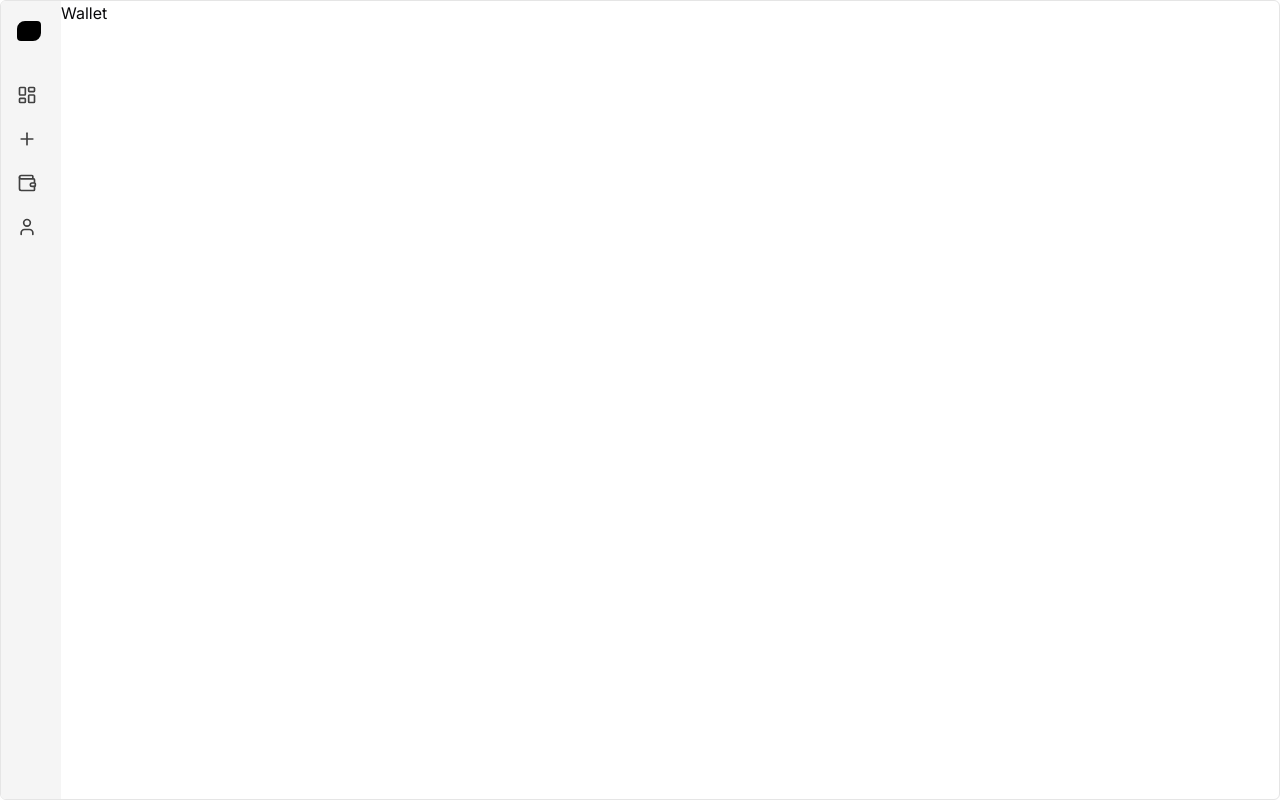
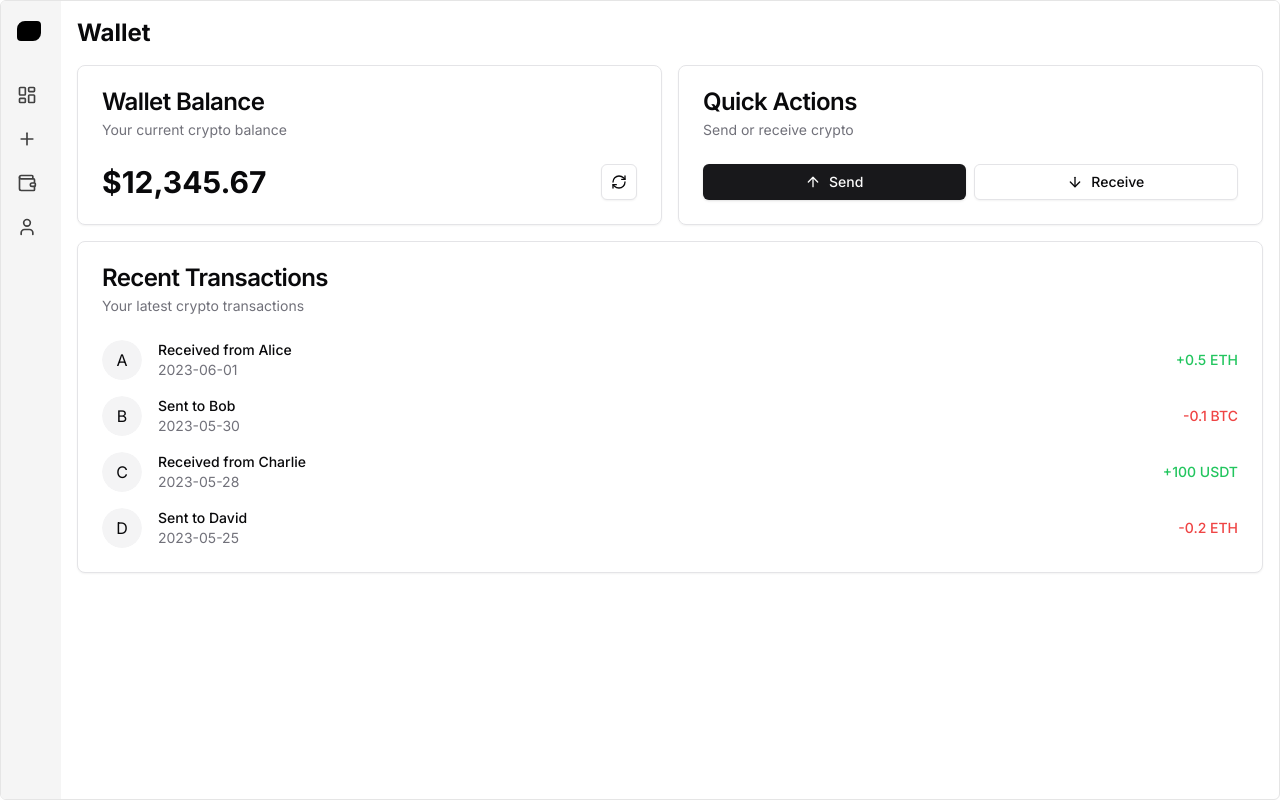
Before and after one commit to jaymehta002/carbon-credit, a Next.js app: page /dashboard/wallet in a window 1280 px wide. Built offline with nearby package versions, Linux system fonts and the light colour scheme.

Commit message:
feat : wallet UI

```diff
--- a/package.json
+++ b/package.json
@@ -10,6 +10,7 @@
   },
   "dependencies": {
     "@clerk/nextjs": "^5.4.1",
+    "@radix-ui/react-avatar": "^1.1.0",
     "@radix-ui/react-icons": "^1.3.0",
     "@radix-ui/react-slot": "^1.1.0",
     "class-variance-authority": "^0.7.0",
--- a/src/app/dashboard/wallet/page.tsx
+++ b/src/app/dashboard/wallet/page.tsx
@@ -1,8 +1,9 @@
+import WalletPage from '@/components/Dashboard/WalletPage'
 import React from 'react'
 
 const Wallet = () => {
   return (
-    <div>Wallet</div>
+    <WalletPage/>
   )
 }
 
--- /dev/null
+++ b/src/components/Dashboard/WalletPage.tsx
@@ -0,0 +1,84 @@
+"use client"
+import { useState } from 'react'
+import { Card, CardContent, CardDescription, CardHeader, CardTitle } from "@/components/ui/card"
+import { Avatar, AvatarFallback, AvatarImage } from "@/components/ui/avatar"
+import { Button } from "@/components/ui/button"
+import { Input } from "@/components/ui/input"
+import { ArrowDownIcon, ArrowUpIcon, RefreshCwIcon } from "lucide-react"
+
+export default function WalletPage() {
+  const [balance, setBalance] = useState("12,345.67")
+  const [transactions, setTransactions] = useState([
+    { id: 1, type: 'received', amount: '0.5 ETH', from: 'Alice', date: '2023-06-01' },
+    { id: 2, type: 'sent', amount: '0.1 BTC', to: 'Bob', date: '2023-05-30' },
+    { id: 3, type: 'received', amount: '100 USDT', from: 'Charlie', date: '2023-05-28' },
+    { id: 4, type: 'sent', amount: '0.2 ETH', to: 'David', date: '2023-05-25' },
+  ])
+
+  const refreshBalance = () => {
+    // In a real application, this would fetch the latest balance from an API
+    setBalance((parseFloat(balance.replace(',', '')) + Math.random() * 100).toFixed(2).replace(/\B(?=(\d{3})+(?!\d))/g, ","))
+  }
+
+  return (
+    <div className="p-4 bg-background">
+      <h1 className="text-2xl font-bold mb-4">Wallet</h1>
+      <div className="grid gap-4 md:grid-cols-2">
+        <Card>
+          <CardHeader>
+            <CardTitle>Wallet Balance</CardTitle>
+            <CardDescription>Your current crypto balance</CardDescription>
+          </CardHeader>
+          <CardContent>
+            <div className="flex items-center justify-between">
+              <div className="text-3xl font-bold">${balance}</div>
+              <Button onClick={refreshBalance} size="icon" variant="outline">
+                <RefreshCwIcon className="h-4 w-4" />
+              </Button>
+            </div>
+          </CardContent>
+        </Card>
+        <Card>
+          <CardHeader>
+            <CardTitle>Quick Actions</CardTitle>
+            <CardDescription>Send or receive crypto</CardDescription>
+          </CardHeader>
+          <CardContent className="flex gap-2">
+            <Button className="flex-1">
+              <ArrowUpIcon className="mr-2 h-4 w-4" /> Send
+            </Button>
+            <Button className="flex-1" variant="outline">
+              <ArrowDownIcon className="mr-2 h-4 w-4" /> Receive
+            </Button>
+          </CardContent>
+        </Card>
+      </div>
+      <Card className="mt-4">
+        <CardHeader>
+          <CardTitle>Recent Transactions</CardTitle>
+          <CardDescription>Your latest crypto transactions</CardDescription>
+        </CardHeader>
+        <CardContent>
+          <div className="space-y-4">
+            {transactions.map((transaction) => (
+              <div key={transaction.id} className="flex items-center justify-between">
+                <div className="flex items-center space-x-4">
+                  <Avatar>
+                    <AvatarFallback>{transaction.type === 'received' ? transaction.from[0] : transaction.to[0]}</AvatarFallback>
+                  </Avatar>
+                  <div>
+                    <p className="text-sm font-medium">{transaction.type === 'received' ? `Received from ${transaction.from}` : `Sent to ${transaction.to}`}</p>
+                    <p className="text-sm text-muted-foreground">{transaction.date}</p>
+                  </div>
+                </div>
+                <div className={`text-sm font-medium ${transaction.type === 'received' ? 'text-green-500' : 'text-red-500'}`}>
+                  {transaction.type === 'received' ? '+' : '-'}{transaction.amount}
+                </div>
+              </div>
+            ))}
+          </div>
+        </CardContent>
+      </Card>
+    </div>
+  )
+}
--- /dev/null
+++ b/src/components/ui/avatar.tsx
@@ -0,0 +1,50 @@
+"use client"
+
+import * as React from "react"
+import * as AvatarPrimitive from "@radix-ui/react-avatar"
+
+import { cn } from "@/lib/utils"
+
+const Avatar = React.forwardRef<
+  React.ElementRef<typeof AvatarPrimitive.Root>,
+  React.ComponentPropsWithoutRef<typeof AvatarPrimitive.Root>
+>(({ className, ...props }, ref) => (
+  <AvatarPrimitive.Root
+    ref={ref}
+    className={cn(
+      "relative flex h-10 w-10 shrink-0 overflow-hidden rounded-full",
+      className
+    )}
+    {...props}
+  />
+))
+Avatar.displayName = AvatarPrimitive.Root.displayName
+
+const AvatarImage = React.forwardRef<
+  React.ElementRef<typeof AvatarPrimitive.Image>,
+  React.ComponentPropsWithoutRef<typeof AvatarPrimitive.Image>
+>(({ className, ...props }, ref) => (
+  <AvatarPrimitive.Image
+    ref={ref}
+    className={cn("aspect-square h-full w-full", className)}
+    {...props}
+  />
+))
+AvatarImage.displayName = AvatarPrimitive.Image.displayName
+
+const AvatarFallback = React.forwardRef<
+  React.ElementRef<typeof AvatarPrimitive.Fallback>,
+  React.ComponentPropsWithoutRef<typeof AvatarPrimitive.Fallback>
+>(({ className, ...props }, ref) => (
+  <AvatarPrimitive.Fallback
+    ref={ref}
+    className={cn(
+      "flex h-full w-full items-center justify-center rounded-full bg-muted",
+      className
+    )}
+    {...props}
+  />
+))
+AvatarFallback.displayName = AvatarPrimitive.Fallback.displayName
+
+export { Avatar, AvatarImage, AvatarFallback }
--- /dev/null
+++ b/src/components/ui/card.tsx
@@ -0,0 +1,79 @@
+import * as React from "react"
+
+import { cn } from "@/lib/utils"
+
+const Card = React.forwardRef<
+  HTMLDivElement,
+  React.HTMLAttributes<HTMLDivElement>
+>(({ className, ...props }, ref) => (
+  <div
+    ref={ref}
+    className={cn(
+      "rounded-lg border bg-card text-card-foreground shadow-sm",
+      className
+    )}
+    {...props}
+  />
+))
+Card.displayName = "Card"
+
+const CardHeader = React.forwardRef<
+  HTMLDivElement,
+  React.HTMLAttributes<HTMLDivElement>
+>(({ className, ...props }, ref) => (
+  <div
+    ref={ref}
+    className={cn("flex flex-col space-y-1.5 p-6", className)}
+    {...props}
+  />
+))
+CardHeader.displayName = "CardHeader"
+
+const CardTitle = React.forwardRef<
+  HTMLParagraphElement,
+  React.HTMLAttributes<HTMLHeadingElement>
+>(({ className, ...props }, ref) => (
+  <h3
+    ref={ref}
+    className={cn(
+      "text-2xl font-semibold leading-none tracking-tight",
+      className
+    )}
+    {...props}
+  />
+))
+CardTitle.displayName = "CardTitle"
+
+const CardDescription = React.forwardRef<
+  HTMLParagraphElement,
+  React.HTMLAttributes<HTMLParagraphElement>
+>(({ className, ...props }, ref) => (
+  <p
+    ref={ref}
+    className={cn("text-sm text-muted-foreground", className)}
+    {...props}
+  />
+))
+CardDescription.displayName = "CardDescription"
+
+const CardContent = React.forwardRef<
+  HTMLDivElement,
+  React.HTMLAttributes<HTMLDivElement>
+>(({ className, ...props }, ref) => (
+  <div ref={ref} className={cn("p-6 pt-0", className)} {...props} />
+))
+CardContent.displayName = "CardContent"
+
+const CardFooter = React.forwardRef<
+  HTMLDivElement,
+  React.HTMLAttributes<HTMLDivElement>
+>(({ className, ...props }, ref) => (
+  <div
+    ref={ref}
+    className={cn("flex items-center p-6 pt-0", className)}
+    {...props}
+  />
+))
+CardFooter.displayName = "CardFooter"
+
+export { Card, CardHeader, CardFooter, CardTitle, CardDescription, CardContent }
--- /dev/null
+++ b/src/components/ui/input.tsx
@@ -0,0 +1,25 @@
+import * as React from "react"
+
+import { cn } from "@/lib/utils"
+
+export interface InputProps
+  extends React.InputHTMLAttributes<HTMLInputElement> {}
+
+const Input = React.forwardRef<HTMLInputElement, InputProps>(
+  ({ className, type, ...props }, ref) => {
+    return (
+      <input
+        type={type}
+        className={cn(
+          "flex h-10 w-full rounded-md border border-input bg-background px-3 py-2 text-sm ring-offset-background file:border-0 file:bg-transparent file:text-sm file:font-medium placeholder:text-muted-foreground focus-visible:outline-none focus-visible:ring-2 focus-visible:ring-ring focus-visible:ring-offset-2 disabled:cursor-not-allowed disabled:opacity-50",
+          className
+        )}
+        ref={ref}
+        {...props}
+      />
+    )
+  }
+)
+Input.displayName = "Input"
+
+export { Input }
```
Also changed, not shown: 1 other file (tests, documents, lock files or other folders).
